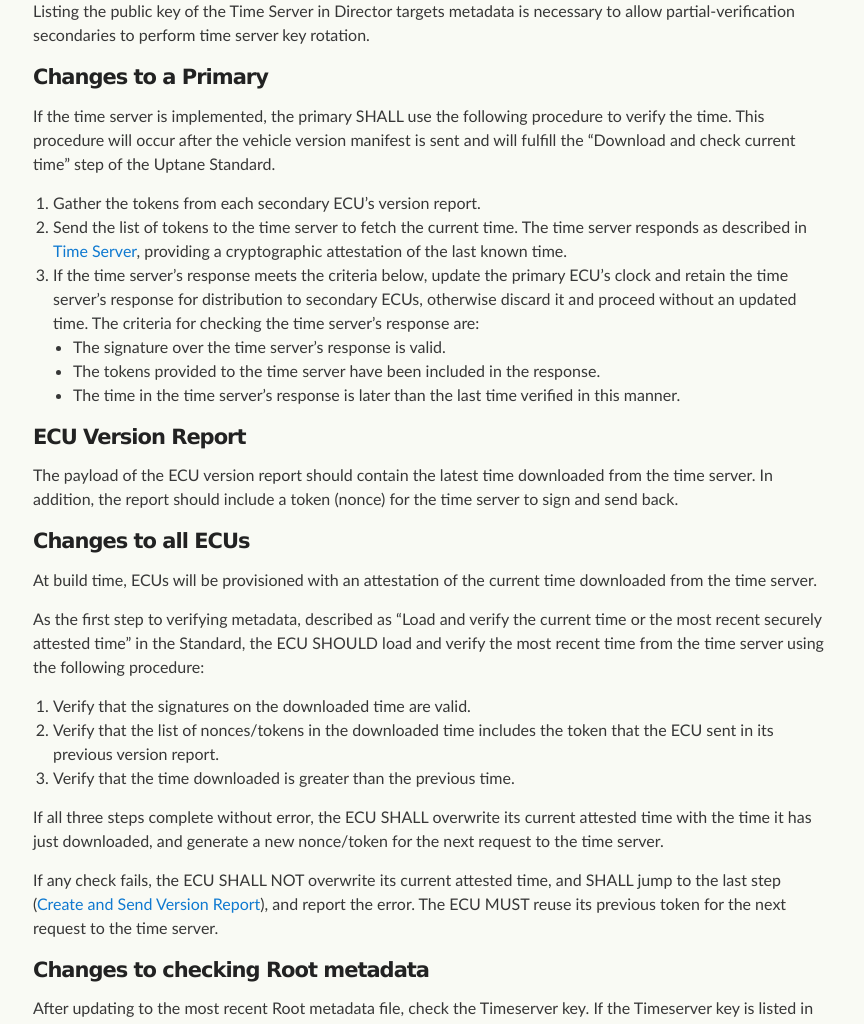
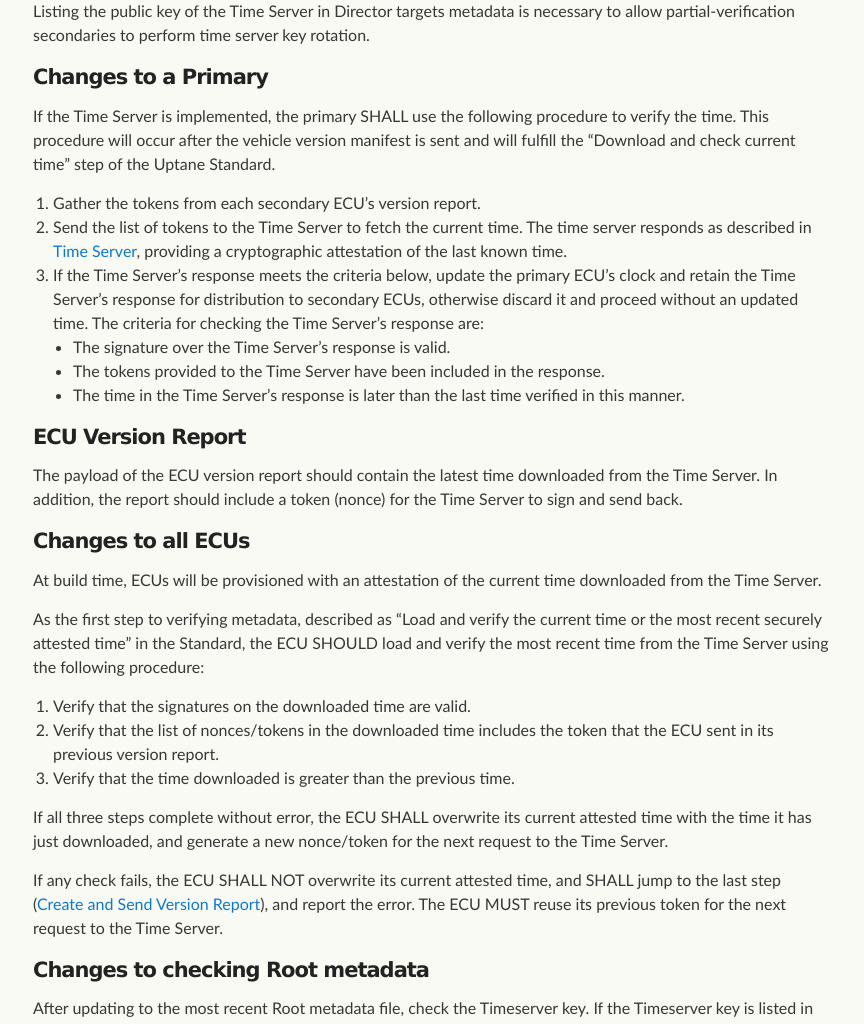
Before and after one commit to uptane/deployment-considerations, a Jekyll site: the page built from repositories.md, in a window 1280 px wide and 1400 px high, scrolled down 1087 px. Shown: the part 154-1178 px from the top of the window, without its empty margins (207-1071 px from the left). Built offline with Jekyll 4.4.1, drawn with Linux system fonts in a browser that asks for light colours; our own code applies the rules of GitHub Pages for plain Markdown files; some of the changed text lies outside the part shown.

```diff
--- a/repositories.md
+++ b/repositories.md
@@ -9,13 +9,13 @@ This page outlines recommended procedures for the one-time operations that an OE
 
 ## Secure Source of Time
 
-Uptane repositories need access to a secure source of time. If an ECU does not have a secure clock, we recommend the use of a Time Server for time attestations. This section describes how a time server can be used in an Uptane implementation.
+Uptane repositories need access to a secure source of time. If an ECU does not have a secure clock, we recommend the use of a Time Server for time attestations. This section describes how a Time Server can be used in an Uptane implementation.
 
 ### Time server
 
 The Time Server exists to inform vehicles about the current time in a cryptographically secure way, since many ECUs in a vehicle will not have a reliable source of time. It receives lists of tokens from vehicles, and returns back a signed sequence that includes the token and the current time.
 
-If the time server is used, it MUST conform to the following requirements:
+If the Time Server is used, it MUST conform to the following requirements:
 
 * When the Time Server receives a sequence of tokens from a vehicle, it SHALL provide one or more signed responses, containing the time along with these tokens. It MAY produce either one signed time attestation containing the current time and all tokens, or multiple time attestations each containing the current time and one or more tokens.
 
@@ -34,32 +34,32 @@ Listing the public key of the Time Server in Director targets metadata is necess
 
 #### Changes to a Primary
 
-If the time server is implemented, the primary SHALL use the following procedure to verify the time. This procedure will occur after the vehicle version manifest is sent and will fulfill the "Download and check current time" step of the Uptane Standard.
+If the Time Server is implemented, the primary SHALL use the following procedure to verify the time. This procedure will occur after the vehicle version manifest is sent and will fulfill the "Download and check current time" step of the Uptane Standard.
 
 1. Gather the tokens from each secondary ECU's version report.
-2. Send the list of tokens to the time server to fetch the current time. The time server responds as described in [Time Server](#time_server), providing a cryptographic attestation of the last known time.
-3. If the time server's response meets the criteria below, update the primary ECU's clock and retain the time server's response for distribution to secondary ECUs, otherwise discard it and proceed without an updated time.  The criteria for checking the time server's response are:
-  - The signature over the time server's response is valid.
-  - The tokens provided to the time server have been included in the response.
-  - The time in the time server's response is later than the last time verified in this manner.
+2. Send the list of tokens to the Time Server to fetch the current time. The time server responds as described in [Time Server](#time_server), providing a cryptographic attestation of the last known time.
+3. If the Time Server's response meets the criteria below, update the primary ECU's clock and retain the Time Server's response for distribution to secondary ECUs, otherwise discard it and proceed without an updated time.  The criteria for checking the Time Server's response are:
+  - The signature over the Time Server's response is valid.
+  - The tokens provided to the Time Server have been included in the response.
+  - The time in the Time Server's response is later than the last time verified in this manner.
 
 #### ECU Version Report
 
-The payload of the ECU version report should contain the latest time downloaded from the time server. In addition, the report should include a token (nonce) for the time server to sign and send back.
+The payload of the ECU version report should contain the latest time downloaded from the Time Server. In addition, the report should include a token (nonce) for the Time Server to sign and send back.
 
 #### Changes to all ECUs
 
-At build time, ECUs will be provisioned with an attestation of the current time downloaded from the time server.
+At build time, ECUs will be provisioned with an attestation of the current time downloaded from the Time Server.
 
-As the first step to verifying metadata, described as "Load and verify the current time or the most recent securely attested time" in the Standard, the ECU SHOULD load and verify the  most recent time from the time server using the following procedure:
+As the first step to verifying metadata, described as "Load and verify the current time or the most recent securely attested time" in the Standard, the ECU SHOULD load and verify the  most recent time from the Time Server using the following procedure:
 
 1. Verify that the signatures on the downloaded time are valid.
 2. Verify that the list of nonces/tokens in the downloaded time includes the token that the ECU sent in its previous version report.
 3. Verify that the time downloaded is greater than the previous time.
 
-If all three steps complete without error, the ECU SHALL overwrite its current attested time with the time it has just downloaded, and generate a new nonce/token for the next request to the time server.
+If all three steps complete without error, the ECU SHALL overwrite its current attested time with the time it has just downloaded, and generate a new nonce/token for the next request to the Time Server.
 
-If any check fails, the ECU SHALL NOT overwrite its current attested time, and SHALL jump to the last step ([Create and Send Version Report](https://uptane.github.io/uptane-standard/uptane-standard.html#create_version_report)), and report the error. The ECU MUST reuse its previous token for the next request to the time server.
+If any check fails, the ECU SHALL NOT overwrite its current attested time, and SHALL jump to the last step ([Create and Send Version Report](https://uptane.github.io/uptane-standard/uptane-standard.html#create_version_report)), and report the error. The ECU MUST reuse its previous token for the next request to the Time Server.
 
 #### Changes to checking Root metadata
 
```
